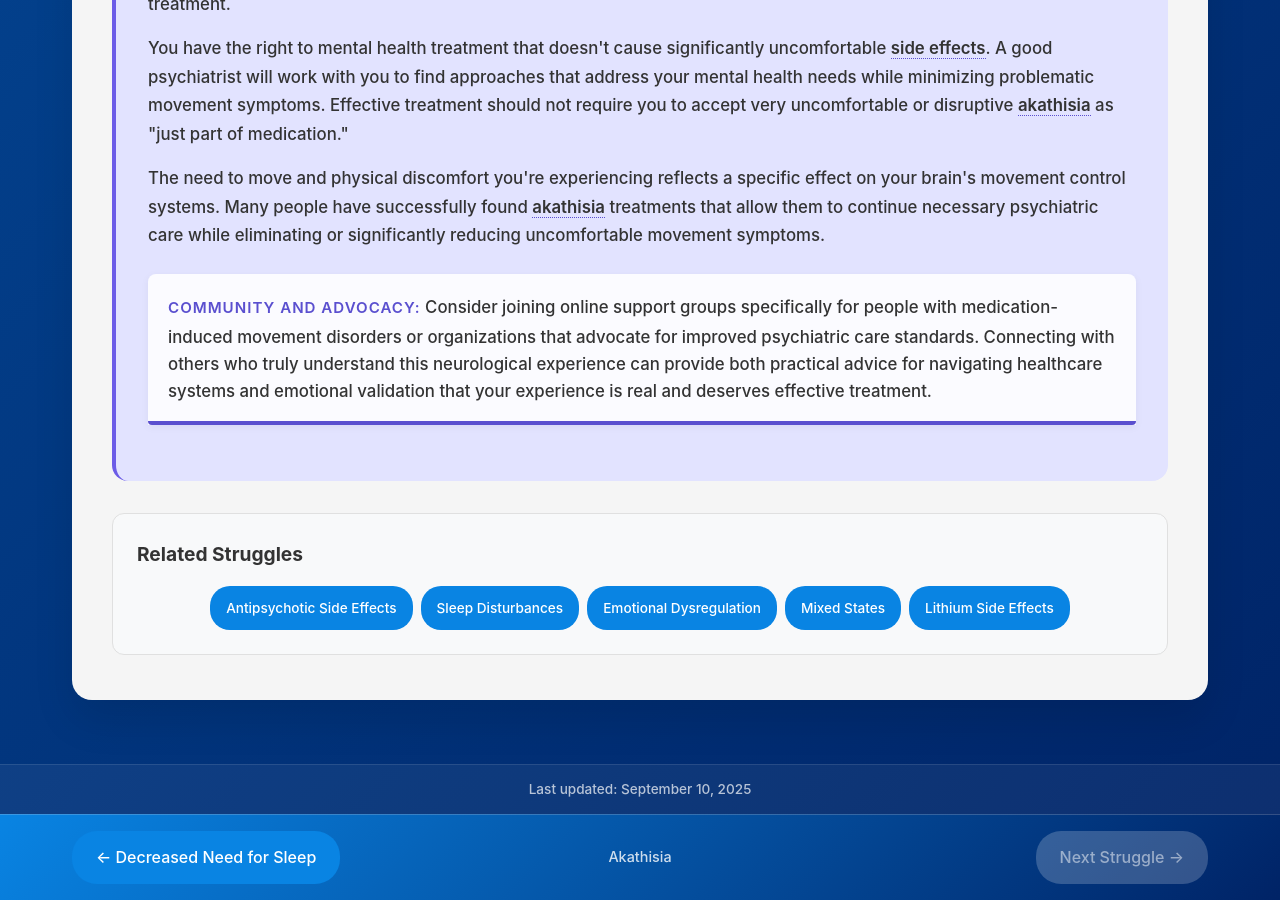
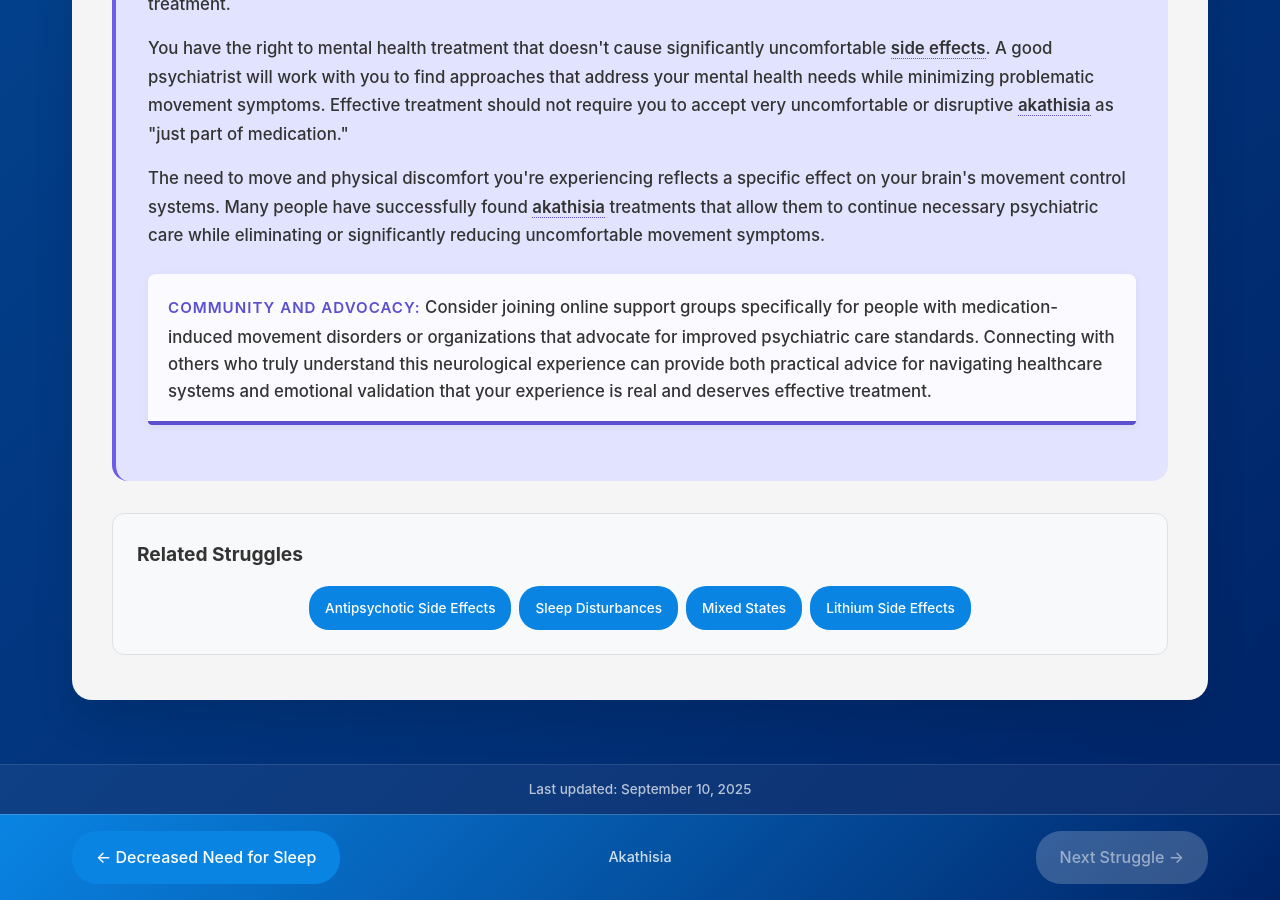
Before and after one commit to neurodivergent-survival-guide/neurodivergent-survival-guide, a Jekyll site: the page built from struggles/akathisia.html, in a window 1280 px wide and 900 px high, scrolled down 5209 px. Built offline with Jekyll 4.4.1, drawn with Linux system fonts in a browser that asks for light colours.

Commit message:
Update akathisia.html

```diff
--- a/struggles/akathisia.html
+++ b/struggles/akathisia.html
@@ -139,7 +139,6 @@
         <div class="struggle-tags">
             <a href="{{ '/struggles/antipsychotic-side-effects.html' | relative_url }}" class="struggle-tag">Antipsychotic Side Effects</a>
             <a href="{{ '/struggles/sleep-disturbances.html' | relative_url }}" class="struggle-tag">Sleep Disturbances</a>
-            <a href="{{ '/struggles/emotional-dysregulation-bipolar.html' | relative_url }}" class="struggle-tag">Emotional Dysregulation</a>
             <a href="{{ '/struggles/mixed-states.html' | relative_url }}" class="struggle-tag">Mixed States</a>
             <a href="{{ '/struggles/lithium-side-effects.html' | relative_url }}" class="struggle-tag">Lithium Side Effects</a>
         </div>
```
